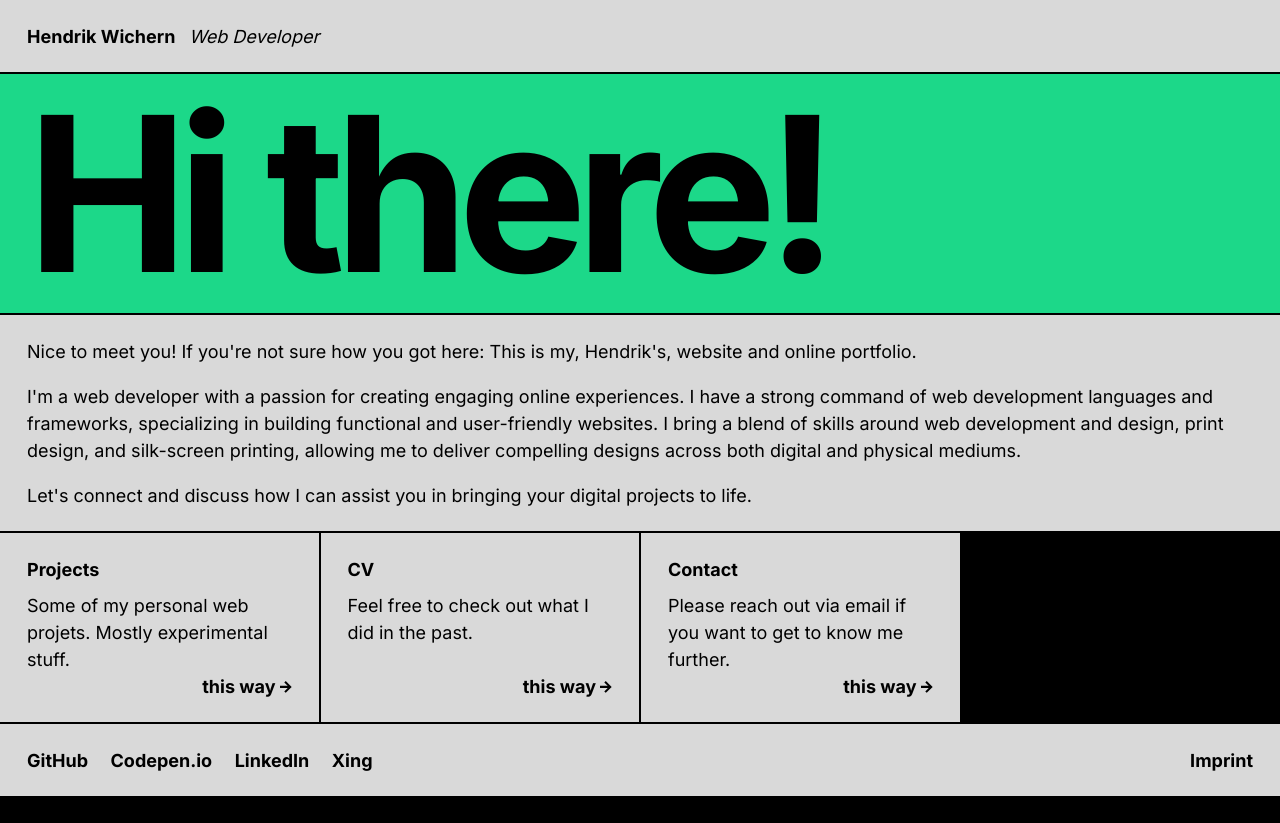
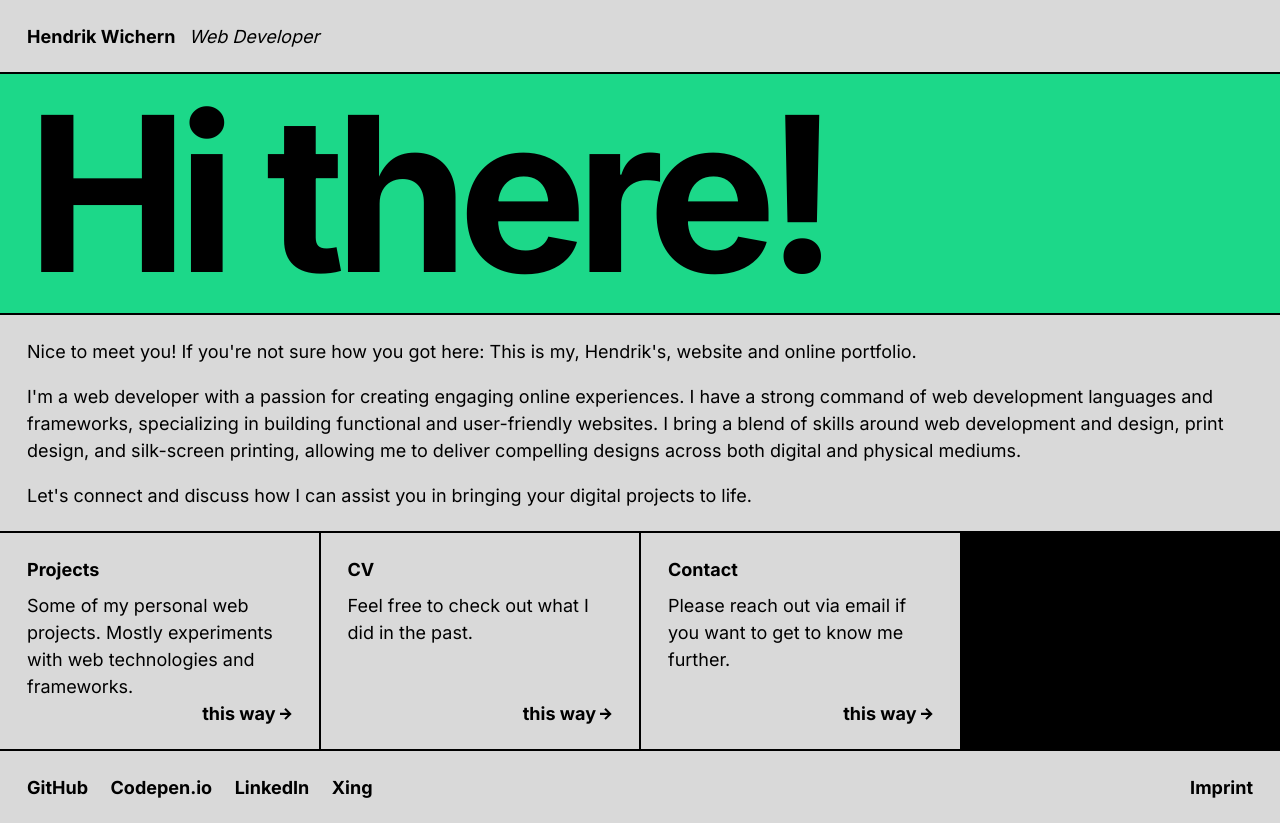
Before and after one commit to hawc/hendrikwichern.de, a Next.js app: page / in a window 1280 px wide. Before the commit the page ends 800 px from the top, so only its background shows below. Built offline with nearby package versions, Linux system fonts and the light colour scheme.

Commit message:
fixed typo

```diff
--- a/app/page.tsx
+++ b/app/page.tsx
@@ -23,7 +23,7 @@ export default function Page() {
           </Box>
         </Container>
         <Container cols='grid-cols-m-2 grid-cols-1 sm:grid-cols-2 md:grid-cols-3 lg:grid-cols-4'>
-          <ContentLinkBox title='Projects' description='Some of my personal web projets. Mostly experimental stuff.' href='/projects' />
+          <ContentLinkBox title='Projects' description='Some of my personal web projects. Mostly experiments with web technologies and frameworks.' href='/projects' />
           <ContentLinkBox title='CV' description='Feel free to check out what I did in the past.' href='/cv' />
           <ContentLinkBox title='Contact' description='Please reach out via email if you want to get to know me further.' href='mailto:web@hendrikwichern.de' />
         </Container>
```
